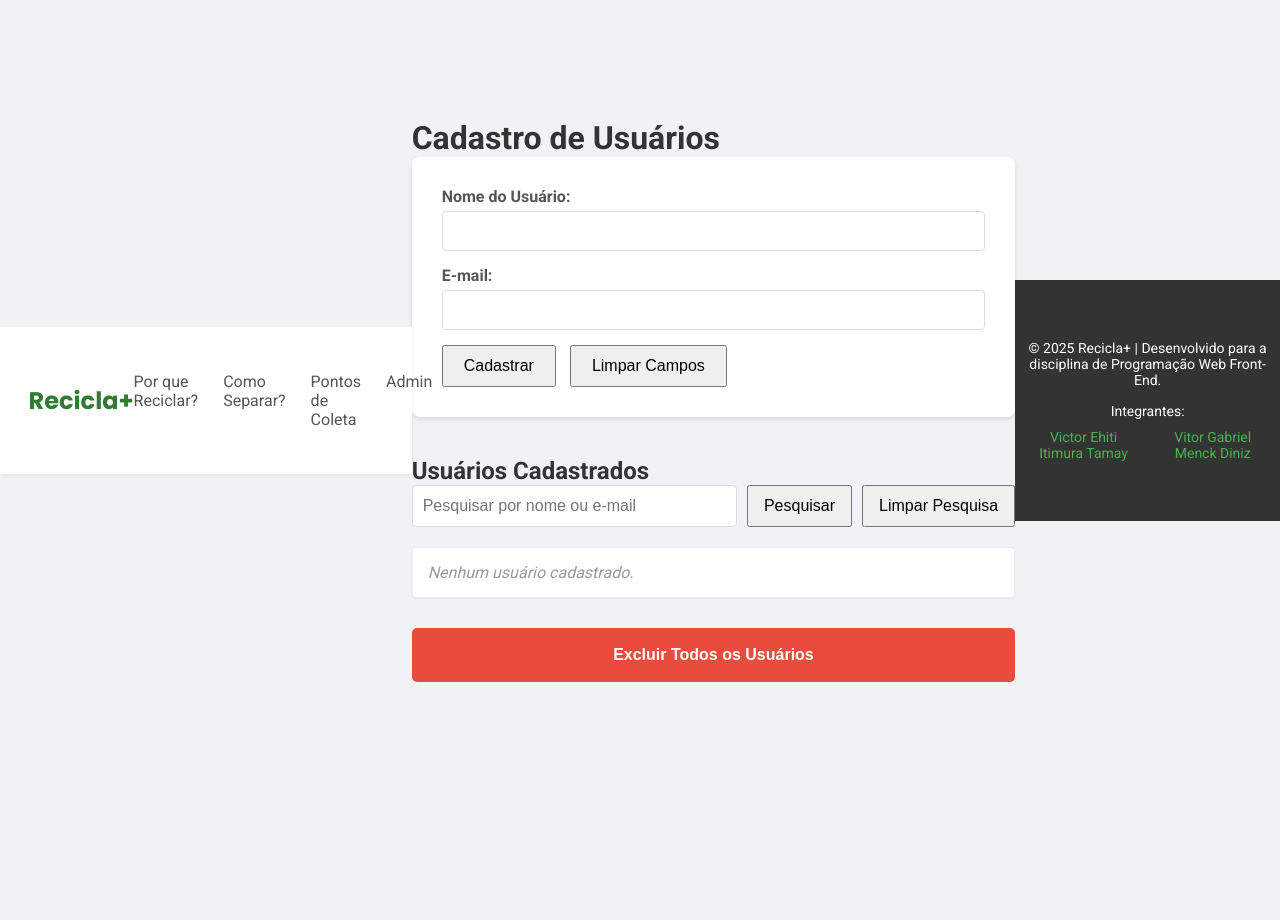
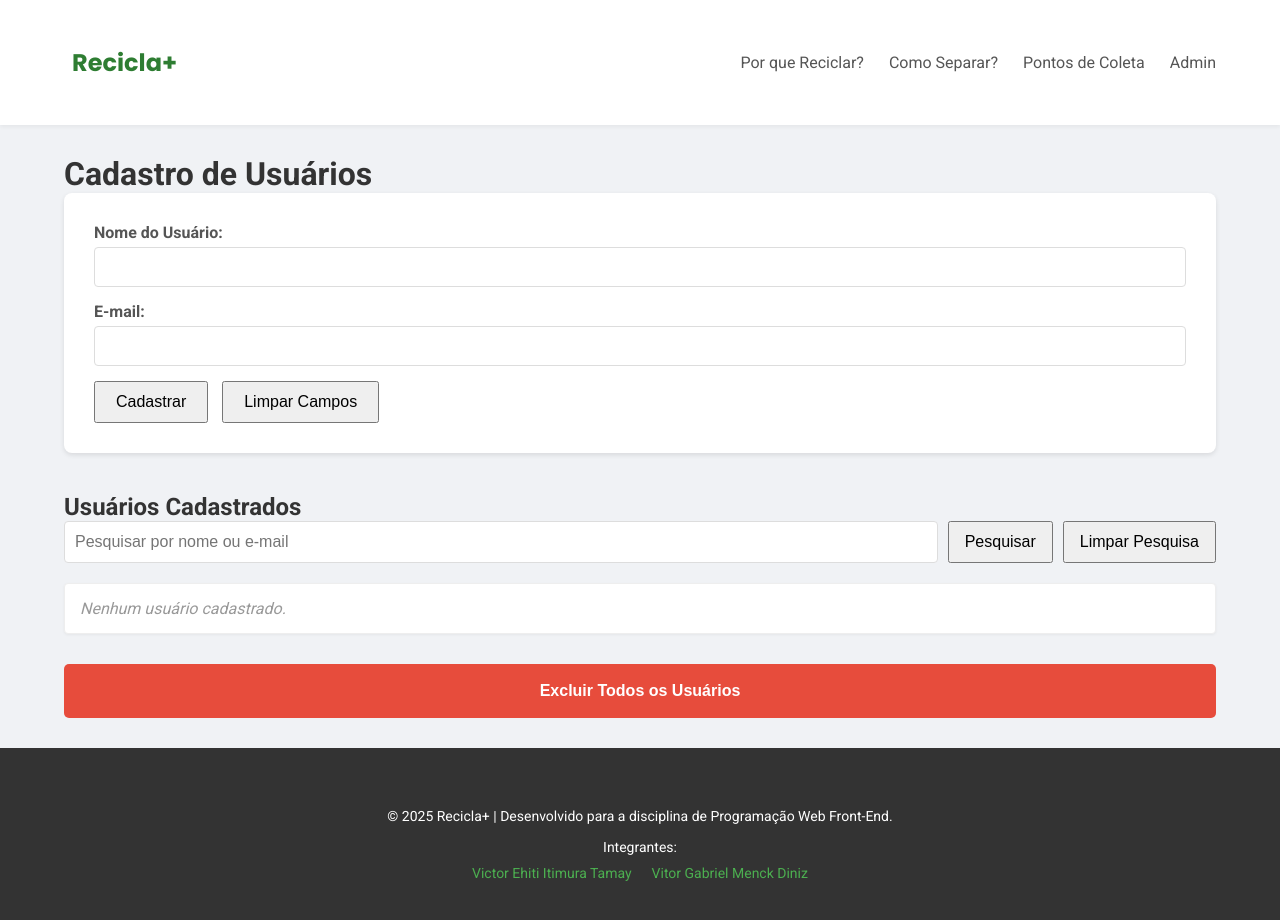
Before and after one commit to vgmenck/ProjetoFinalFrontEnd, a plain HTML site: page admin.html in a window 1280 px wide. Before the commit the page ends 800 px from the top, so only its background shows below. Drawn offline with Linux system fonts and the light colour scheme.

Commit message:
ajustes css

```diff
--- a/css/style.css
+++ b/css/style.css
@@ -13,6 +13,7 @@ body {
     background-color: #f0f2f5; /* Cor de fundo suave */
     color: #333;
     display: flex;
+    flex-direction: column;
     justify-content: center;
     align-items: center;
     min-height: 100vh;
@@ -123,7 +124,13 @@ body.home {
     position: sticky;
     top: 0;
     z-index: 1000;
+
+    /* FORÇAR LARGURA TOTAL */
+    width: 100%;
+    margin: 0;
+    left: 0;
 }
+
 
 .main-header .container {
     display: flex;
@@ -306,7 +313,13 @@ body.home {
     color: white;
     padding: 30px 0;
     text-align: center;
+
+    /* Garantir largura total */
+    width: 100%;
+    margin: 0;
+    left: 0;
 }
+
 
 .footer-content {
     font-size: 14px;
```
